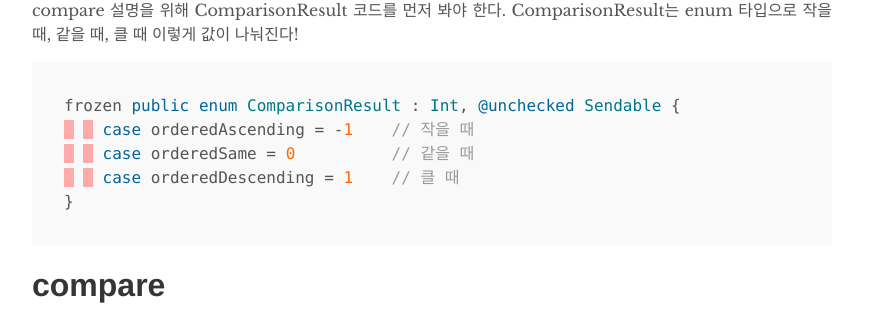
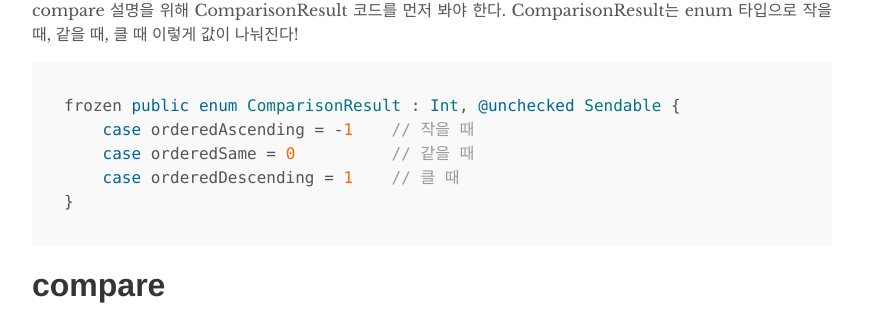
Before and after one commit to ha-ny/ha-ny.github.io, a Jekyll site: the page built from _posts/2023-10-01-compare.md, in a window 1280 px wide. Shown: the part 560-870 px from the top of the page, without its empty margins (208-1104 px from the left). Built offline with Jekyll 4.4.1, drawn with Linux system fonts in a browser that asks for light colours.

Commit message:
Update Post

```diff
--- a/_sass/tale/_syntax.scss
+++ b/_sass/tale/_syntax.scss
@@ -1,6 +1,6 @@
 .highlight .hll { background-color: #ffc; }
 .highlight .c { color: #999; } /* Comment */
-.highlight .err { color: #a00; background-color: #faa } /* Error */
+.highlight .err { color: #a00; } /* Error */
 .highlight .k { color: #069; } /* Keyword */
 .highlight .o { color: #555 } /* Operator */
 .highlight .cm { color: #09f; font-style: italic } /* Comment.Multiline */
```
